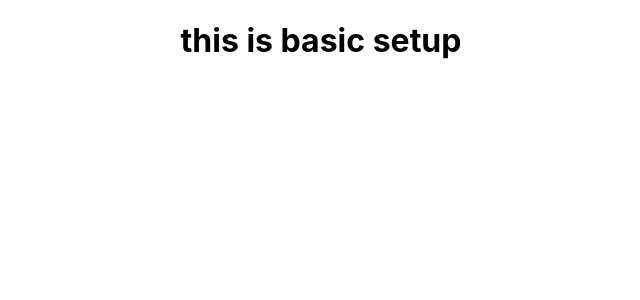
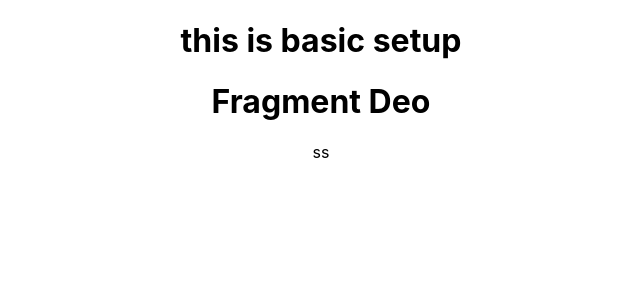
Before and after one commit to muralitharan805/react_warmup, a React (Create React App) app: page / in a window 1280 px wide. Shown: the top 300 px of the page, without its empty margins (319-959 px from the left). Built offline with nearby package versions, Linux system fonts and the light colour scheme.

Commit message:
Fragment one

```diff
--- a/src/App.js
+++ b/src/App.js
@@ -1,9 +1,10 @@
 import './App.css';
-
+import FragmentDemo from './FragmentDemo'
 function App() {
   return (
     <div className="App">
       <h1>this is basic setup</h1>
+      <FragmentDemo></FragmentDemo>
     </div>
   );
 }
--- /dev/null
+++ b/src/FragmentDemo.js
@@ -0,0 +1,13 @@
+import React from 'react'
+
+function FragmentDemo() {
+  return (
+    <React.Fragment>
+      <h1>Fragment Deo</h1>
+
+    <p>ss</p>
+    </React.Fragment>
+  )
+}
+
+export default FragmentDemo
```
Also changed, not shown: src/Columns.js (added), src/Table.js (added).
